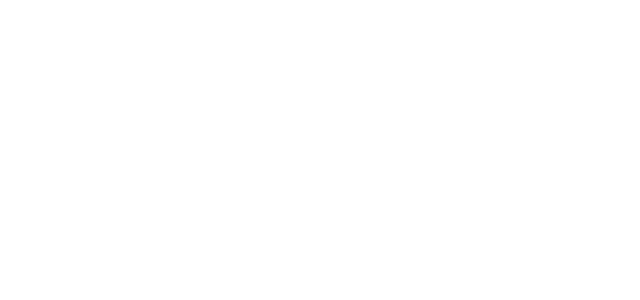
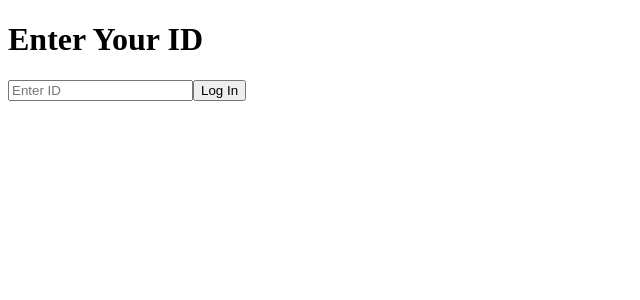
Before and after one commit to Jaizzer/advising-checklist, a React (Vite) app in the folder client/: page / in a window 1280 px wide. Shown: the top 300 px of the page, without its empty margins (0-640 px from the left). Built offline with nearby package versions, Linux system fonts and the light colour scheme.

Commit message:
feat: Set the position and log in status if the id is verified

```diff
--- a/client/src/App.jsx
+++ b/client/src/App.jsx
@@ -1,3 +1,64 @@
-function App() {}
+import { useState } from 'react';
 
-export default App;
+export default function App() {
+	const [id, setId] = useState(''); // State for the ID input
+	const [position, setPosition] = useState(''); // To store the position (Adviser/Student)
+	const [isLoggedIn, setIsLoggedIn] = useState(false); // To track if the user is logged in
+
+	const handleSubmit = async (event) => {
+		event.preventDefault();
+
+		// Check if the ID is provided
+		if (!id) {
+			return; // Do nothing if no ID is entered
+		}
+
+		try {
+			// Make a POST request to the backend API
+			const response = await fetch('http://localhost:9090/verifyID', {
+				method: 'POST',
+				headers: {
+					'Content-Type': 'application/json',
+				},
+				body: JSON.stringify({ id }), // Send the ID in the request body
+			});
+
+			const data = await response.json(); // Parse the JSON response
+
+			if (response.ok) {
+				// Save the position (Adviser/Student) in the state
+				setPosition(data.position);
+				setIsLoggedIn(true); // Set the user as logged in
+			} else {
+				// Clear position if the ID is invalid
+				setPosition('');
+				setIsLoggedIn(false); // Ensure the user is not logged in if the ID is invalid
+			}
+		} catch (error) {
+			// Handle any errors that occur during the fetch
+			setPosition('');
+			setIsLoggedIn(false); // Ensure the user is not logged in if there's an error
+		}
+	};
+
+	return (
+		<div>
+			{/* Conditionally render the login button or logged-in message */}
+			{!isLoggedIn ? (
+				<>
+					<h1>Enter Your ID</h1>
+					<form onSubmit={handleSubmit}>
+						<input type="text" value={id} onChange={(e) => setId(e.target.value)} placeholder="Enter ID" />
+						<button type="submit">Log In</button>
+					</form>
+				</>
+			) : (
+				<div>
+					<p>
+						You logged in as: <strong>{position}</strong>
+					</p>
+				</div>
+			)}
+		</div>
+	);
+}
```
Also changed, not shown: 1 other file (tests, documents, lock files or other folders).
